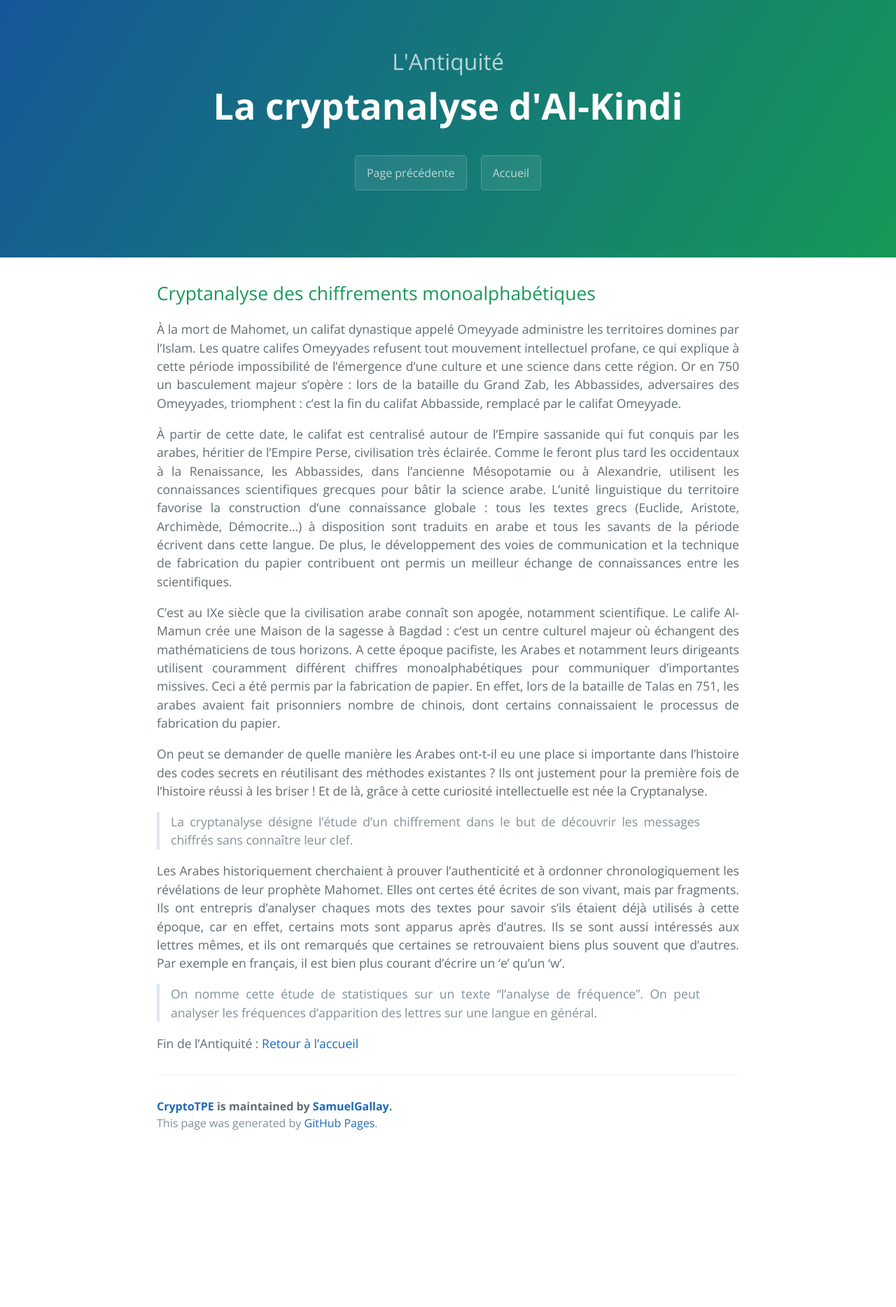
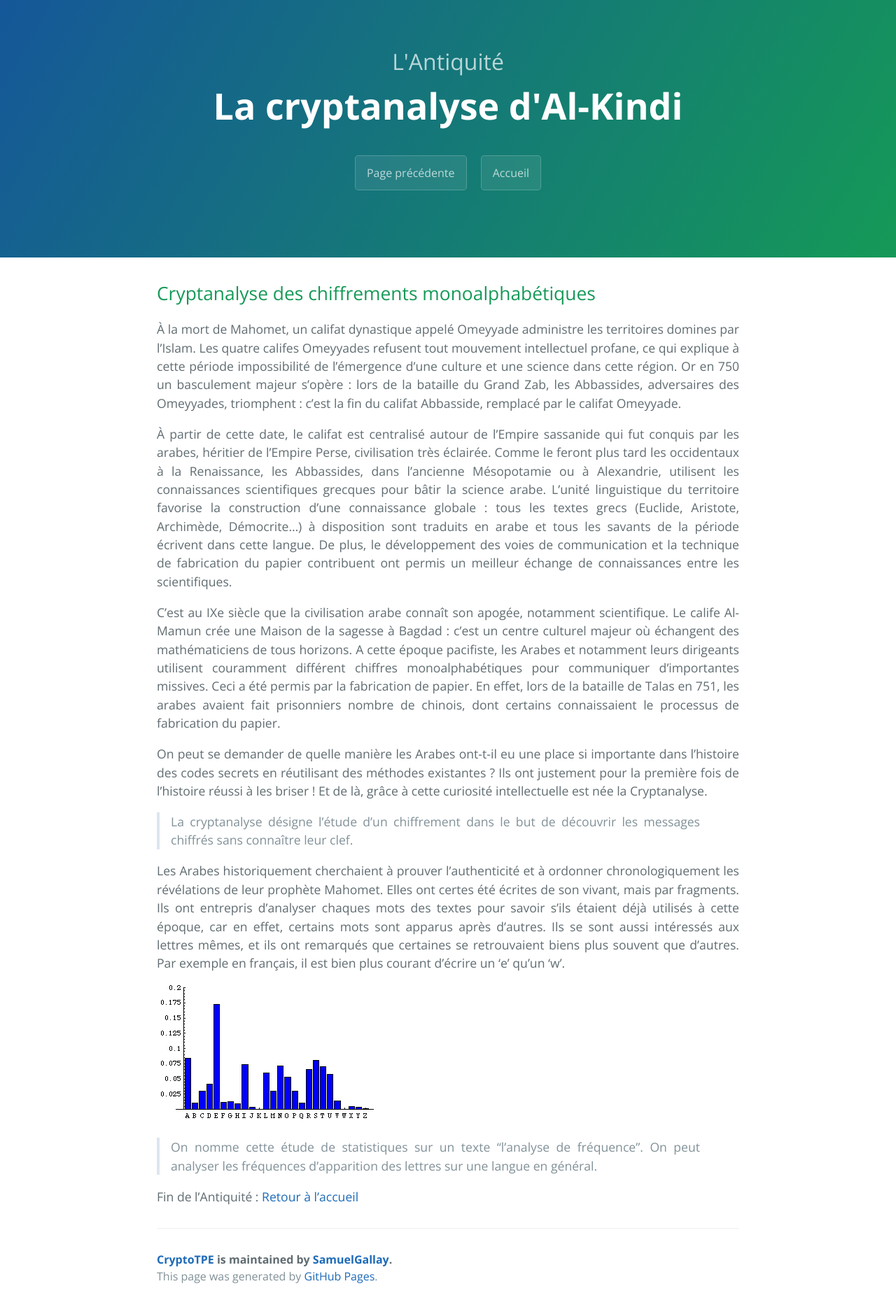
Before and after one commit to SamuelGallay/CryptoTPE, a Jekyll site: the page built from pages/1_Antiquite/4_alkindi.md, in a window 1280 px wide. Shown: the whole page at 70% size. Built offline with Jekyll 4.4.1, drawn with Linux system fonts in a browser that asks for light colours; our own code applies the rules of GitHub Pages for plain Markdown files; before the commit the page ends 1649 px from its top, so only the background shows below that.

Commit message:
Update 4_alkindi.md

```diff
--- a/pages/1_Antiquite/4_alkindi.md
+++ b/pages/1_Antiquite/4_alkindi.md
@@ -21,6 +21,8 @@ On peut se demander de quelle manière les Arabes ont-t-il eu une place si impor
 
 Les Arabes historiquement cherchaient à prouver l’authenticité et à ordonner chronologiquement les révélations de leur prophète Mahomet. Elles ont certes été écrites de son vivant, mais par fragments. Ils ont entrepris d’analyser chaques mots des textes pour savoir s’ils étaient déjà utilisés à cette époque, car en effet, certains mots sont apparus après d’autres. Ils se sont aussi intéressés aux lettres mêmes, et ils ont remarqués que certaines se retrouvaient biens plus souvent que d’autres. Par exemple en français, il est bien plus courant d’écrire un ‘e’ qu’un ‘w’.
 
+![fréquences]({{ "/assets/fréquences.gif" | relative_url }})
+
 >On nomme cette étude de statistiques sur un texte “l’analyse de fréquence”. On peut analyser les fréquences d’apparition des lettres sur une langue en général.
 
 Fin de l'Antiquité : [Retour à l'accueil]({{ "/" | relative_url }})
```
